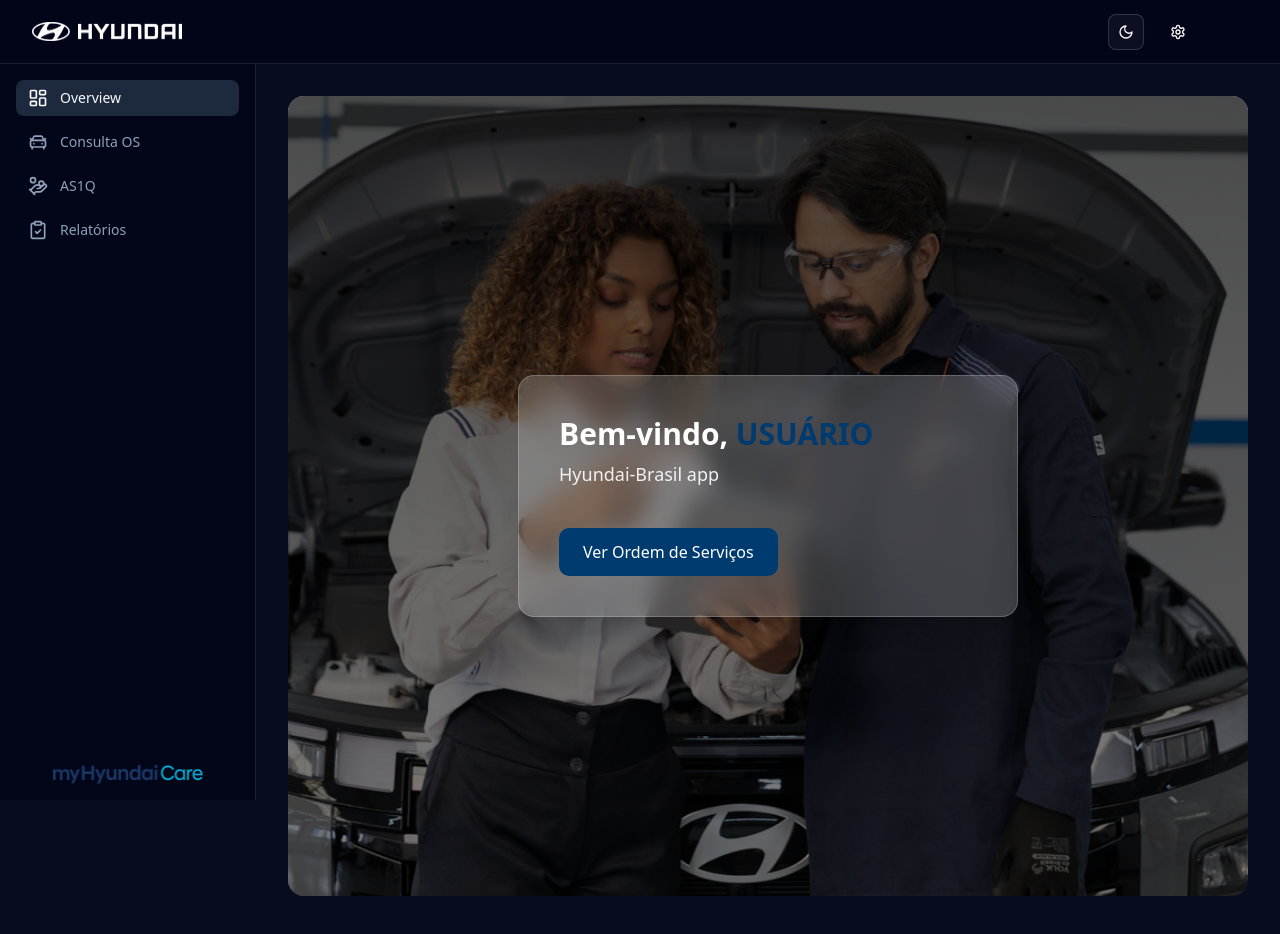
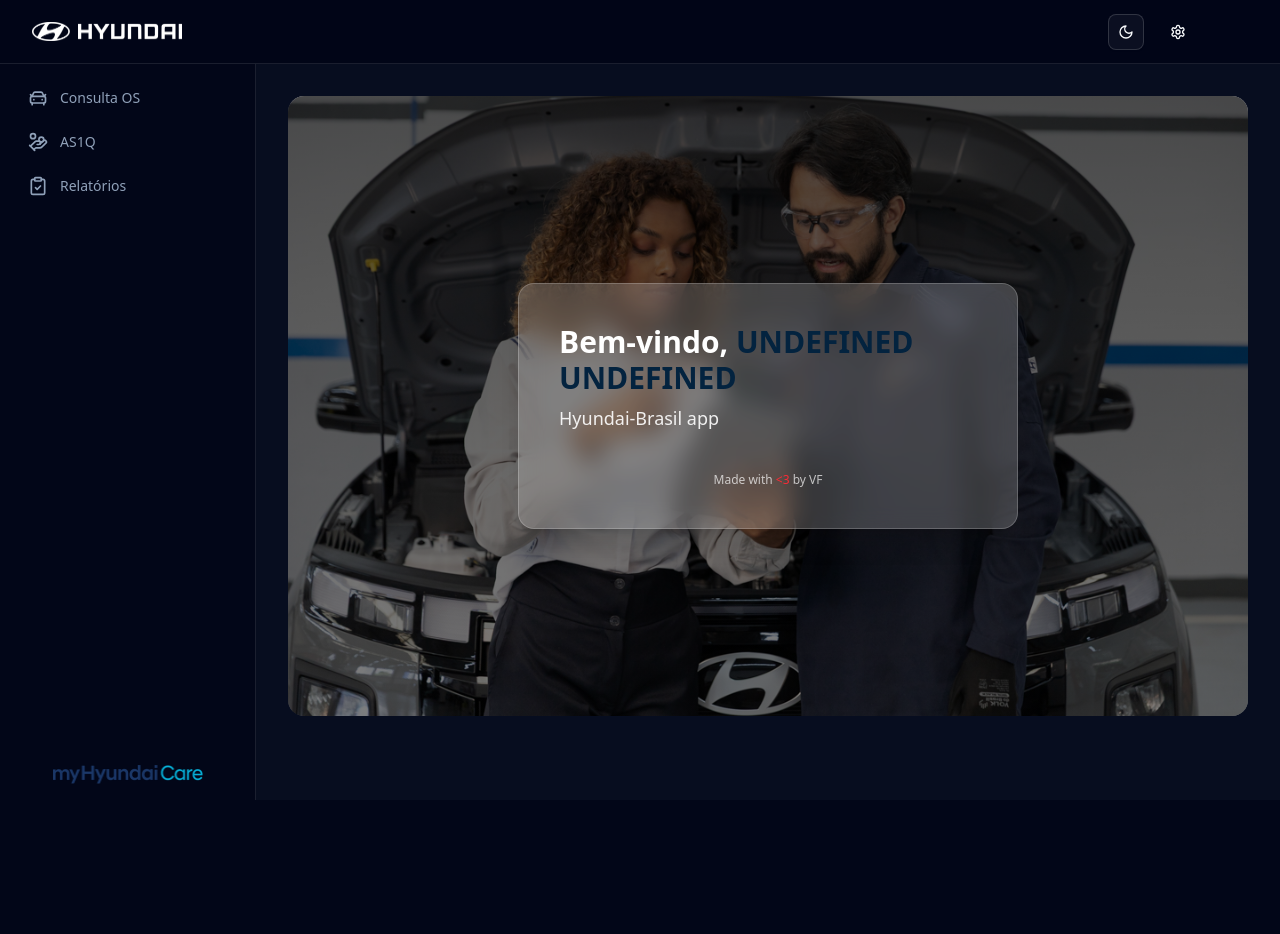
Before and after one commit to Legolixx/checklist-app, a Next.js app: page /dashboard in a window 1280 px wide. Shown: the top 934 px of the page. After the commit the page ends 800 px from the top, so only its background shows below. Built offline with nearby package versions, Linux system fonts and the light colour scheme; no server answers.

Commit message:
changes on styles

```diff
--- /dev/null
+++ b/src/app/(private)/dashboard/as1q/page.tsx
@@ -0,0 +1,18 @@
+import React from "react";
+import { Construction } from "lucide-react";
+
+function AS1QPage() {
+  return (
+    <div className="flex flex-col items-center justify-center min-h-[calc(100vh-180px)] text-center">
+      <Construction className="w-16 h-16 text-gray-500 mb-4" />
+      <h1 className="text-2xl font-semibold text-gray-700">
+        Página em desenvolvimento
+      </h1>
+      <p className="text-gray-500 mt-2">
+        Estamos trabalhando para disponibilizar esta funcionalidade em breve.
+      </p>
+    </div>
+  );
+}
+
+export default AS1QPage;
--- a/src/app/(private)/dashboard/page.tsx
+++ b/src/app/(private)/dashboard/page.tsx
@@ -1,12 +1,11 @@
-import { currentUser } from "@clerk/nextjs/server"
-import Link from "next/link"
+import { currentUser } from "@clerk/nextjs/server";
 
 export default async function Dashboard() {
-  const user = await currentUser()
-  const firstName = user?.username || "Usuário"
+  const user = await currentUser();
+  const firstName = `${user?.firstName} ${user?.lastName}` || "Usuário";
 
   return (
-    <div className="relative flex items-center justify-center min-h-screen w-full overflow-hidden rounded-2xl">
+    <div className="relative flex items-center justify-center min-h-[calc(100vh-180px)] overflow-hidden rounded-2xl">
       {/* Imagem de fundo com overlay */}
       <div className="absolute inset-0 z-0">
         <div
@@ -24,24 +23,22 @@ export default async function Dashboard() {
               {/* Título de boas-vindas */}
               <div className="space-y-2">
                 <h1 className="text-2xl md:text-3xl font-bold text-white">
-                  Bem-vindo, <span className="text-[#003B70] uppercase">{firstName}</span>
+                  Bem-vindo,{" "}
+                  <span className="text-[#03233f] uppercase">{firstName}</span>
                 </h1>
                 <p className="text-white/90 text-lg">Hyundai-Brasil app</p>
               </div>
 
-              {/* Botão de ação */}
+              {/* Texto de rodapé */}
               <div className="pt-4">
-                <Link
-                  href="/dashboard/repairorder"
-                  className="inline-flex items-center justify-center px-6 py-3 bg-[#003B70] hover:bg-[#00294d] text-white font-medium rounded-lg transition-colors duration-200 w-full sm:w-auto"
-                >
-                  Ver Ordem de Serviços
-                </Link>
+                <p className="text-xs text-white/70 text-center">
+                  Made with <span className="text-red-500">&lt;3</span> by VF
+                </p>
               </div>
             </div>
           </div>
         </div>
       </div>
     </div>
-  )
+  );
 }
--- /dev/null
+++ b/src/app/(private)/dashboard/relatorios/page.tsx
@@ -0,0 +1,18 @@
+import React from "react";
+import { Construction } from "lucide-react";
+
+function RelatoriosPage() {
+  return (
+    <div className="flex flex-col items-center justify-center min-h-[calc(100vh-180px)] text-center">
+      <Construction className="w-16 h-16 text-gray-500 mb-4" />
+      <h1 className="text-2xl font-semibold text-gray-700">
+        Página em desenvolvimento
+      </h1>
+      <p className="text-gray-500 mt-2">
+        Estamos trabalhando para disponibilizar esta funcionalidade em breve.
+      </p>
+    </div>
+  );
+}
+
+export default RelatoriosPage;
--- a/src/components/SearchForm.tsx
+++ b/src/components/SearchForm.tsx
@@ -3,6 +3,7 @@
 import { useState } from "react";
 import { Input } from "@/components/ui/input";
 import { Button } from "@/components/ui/button";
+import { Loader2 } from "lucide-react";
 
 export function SearchForm({
   onSearch,
@@ -26,10 +27,11 @@ export function SearchForm({
         placeholder="Digite o chassi"
         value={chassi}
         onChange={(e) => setChassi(e.target.value)}
-        className="w-full max-w-xs"
+        className="w-full max-w-xs rounded-lg shadow-sm"
         required
       />
-      <Button type="submit" disabled={isLoading}>
+      <Button type="submit" disabled={isLoading} className="flex items-center gap-2">
+        {isLoading && <Loader2 className="animate-spin w-4 h-4" />}
         {isLoading ? "Buscando..." : "Buscar"}
       </Button>
     </form>
--- a/src/components/dashboard/dashboard-header.tsx
+++ b/src/components/dashboard/dashboard-header.tsx
@@ -6,6 +6,7 @@ import { Button } from "@/components/ui/button";
 import { UserButton } from "@clerk/nextjs";
 import { ModeToggle } from "../ToggleDarkLightMode";
 import { useTheme } from "next-themes";
+import Link from "next/link";
 
 export function DashboardHeader() {
   const { theme } = useTheme();
@@ -17,6 +18,7 @@ export function DashboardHeader() {
     <header className="fixed inset-x-0 top-0 z-30 flex h-16 items-center justify-between border-b bg-background/95 px-4 backdrop-blur lg:px-8">
       <div className="flex items-center gap-4 lg:gap-6">
         <div className="hidden lg:block">
+          <Link href={"/dashboard"}>
             <Image
               src={logoSrc}
               alt="Hyundai Logo"
@@ -25,6 +27,7 @@ export function DashboardHeader() {
               className="object-contain"
               priority
             />
+          </Link>
         </div>
       </div>
       <div className="flex items-center gap-4">
--- a/src/components/dashboard/dashboard-nav.tsx
+++ b/src/components/dashboard/dashboard-nav.tsx
@@ -5,7 +5,11 @@ import type React from "react";
 import { cn } from "@/lib/utils";
 import Link from "next/link";
 import { usePathname } from "next/navigation";
-import { LayoutDashboard, CarFront, ClipboardCheck, HandCoins, Car } from "lucide-react";
+import {
+  CarFront,
+  ClipboardCheck,
+  HandCoins,
+} from "lucide-react";
 import Image from "next/image";
 
 interface NavItem {
@@ -16,25 +20,20 @@ interface NavItem {
 
 const navItems: NavItem[] = [
   {
-    title: "Overview",
-    href: "/dashboard",
-    icon: LayoutDashboard,
-  },
-  {
     title: "Consulta OS",
     href: "/dashboard/repairorder",
     icon: CarFront,
   },
   {
     title: "AS1Q",
-    href: "/dashboard/AS1Q",
+    href: "/dashboard/as1q",
     icon: HandCoins,
   },
-{
-  title: "Relatórios",
-  href: "/dashboard/relatorios",
-  icon: ClipboardCheck,
-}
+  {
+    title: "Relatórios",
+    href: "/dashboard/relatorios",
+    icon: ClipboardCheck,
+  },
 ];
 
 export function DashboardNav() {
```
Lines whose indentation alone changed are shown as unchanged.
